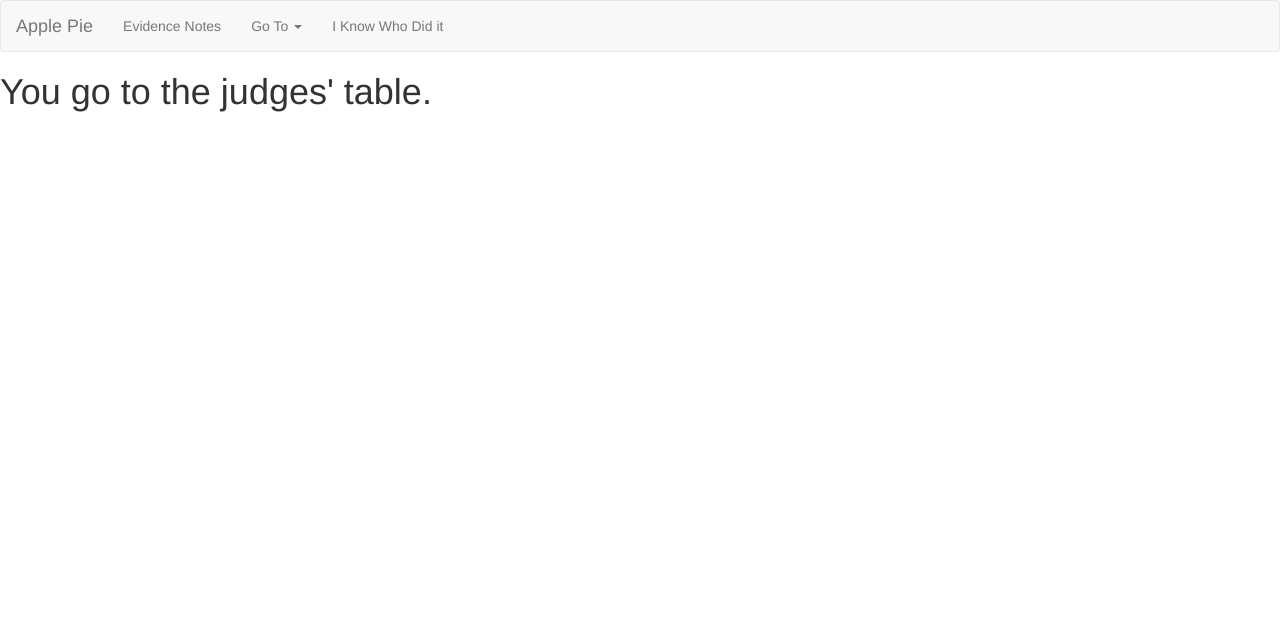
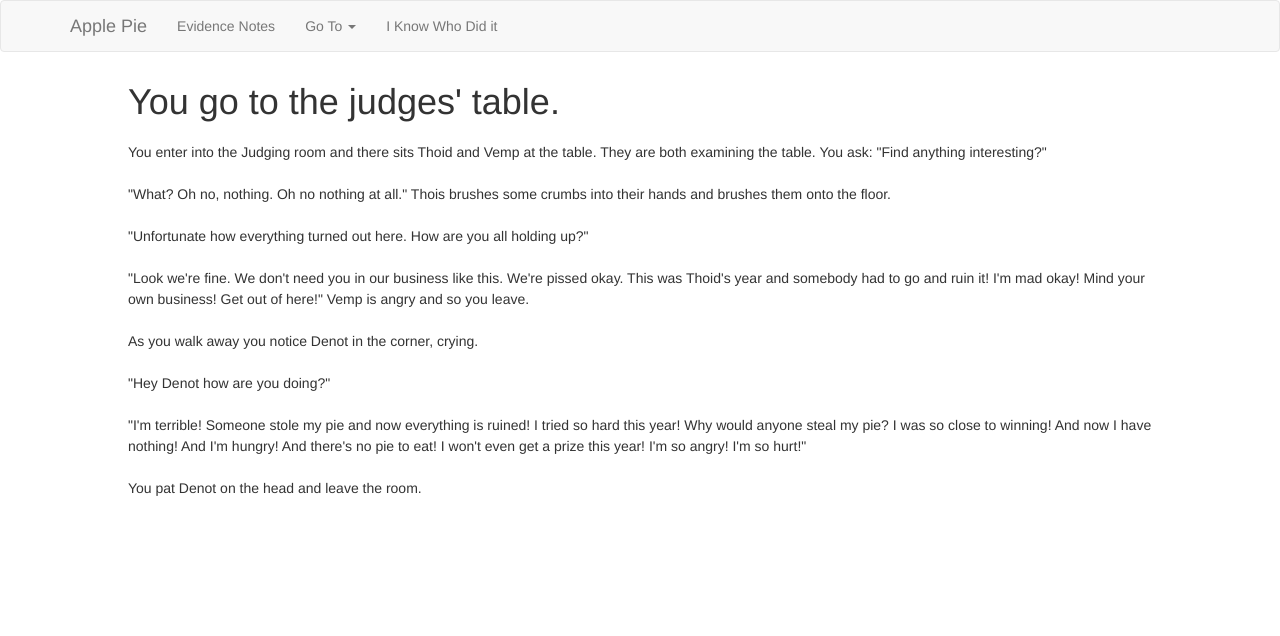
Before and after one commit to REVOLUTION-Game-Creation-Club/PHP-Game, a PHP site: page /judges.php in a window 1280 px wide. Shown: the top 636 px of the page. Run offline with PHP 8.4, Linux system fonts and the light colour scheme; some libraries are stand-ins or nearby versions.

Commit message:
added css styles. finished all words

```diff
--- a/header.php
+++ b/header.php
@@ -4,9 +4,10 @@
         <meta http-equiv="X-UA-Compatible" content="IE=edge">
         <meta name="viewport" content="width=device-width, initial-scale=1">
         <link rel="stylesheet" href="bootstrap.css">
+    <link rel="stylesheet" href="main.css">
 
         <nav class="navbar navbar-default">
-  <div class="container-fluid">
+  <div class="container">
     <div class="navbar-header">
       <button type="button" class="navbar-toggle collapsed" data-toggle="collapse" data-target="#bs-example-navbar-collapse-1" aria-expanded="false">
         <span class="sr-only">Toggle navigation</span>
@@ -26,8 +27,6 @@
             <li><a href="judges.php">Judges Table</a></li>
             <li><a href="bathroom.php">Bathroom</a></li>
             <li><a href="frontlawn.php">Front Lawn</a></li>
-            <li role="separator" class="divider"></li>
-
           </ul>
 
         </li>
--- a/judges.php
+++ b/judges.php
@@ -1,12 +1,26 @@
 
    <?php include("header.php"); ?>
 
-    <div>
+    <div class="paragraph">
         <h1>
         You go to the judges' table.
         </h1>
         <p>
-
+        You enter into the Judging room and there sits Thoid and Vemp at the table. They are both examining the table. You ask: "Find anything interesting?"
+        <br>   <br>
+        "What? Oh no, nothing. Oh no nothing at all." Thois brushes some crumbs into their hands and brushes them onto the floor.
+        <br> <br>
+        "Unfortunate how everything turned out here. How are you all holding up?"
+        <br> <br>
+        "Look we're fine. We don't need you in our business like this. We're pissed okay. This was Thoid's year and somebody had to go and ruin it! I'm mad okay! Mind your own business! Get out of here!" Vemp is angry and so you leave.
+        <br> <br>
+        As you walk away you notice Denot in the corner, crying.
+        <br> <br>
+        "Hey Denot how are you doing?"
+        <br> <br>
+        "I'm terrible! Someone stole my pie and now everything is ruined! I tried so hard this year! Why would anyone steal my pie? I was so close to winning! And now I have nothing! And I'm hungry! And there's no pie to eat! I won't even get a prize this year! I'm so angry! I'm so hurt!"
+        <br> <br>
+        You pat Denot on the head and leave the room.
         </p>
 
 
--- /dev/null
+++ b/main.css
@@ -0,0 +1,11 @@
+.paragraph {
+    padding-right: 10%;
+    padding-left: 10%;
+    padding-bottom: 10%;
+    line-height: 150%;
+
+}
+.paragraph h1 {
+    padding-bottom: 10px;
+    padding-top: 10px;
+}
```
Also changed, not shown: bathroom.php (+10 -10 lines), frontlawn.php (+9 -9 lines).
